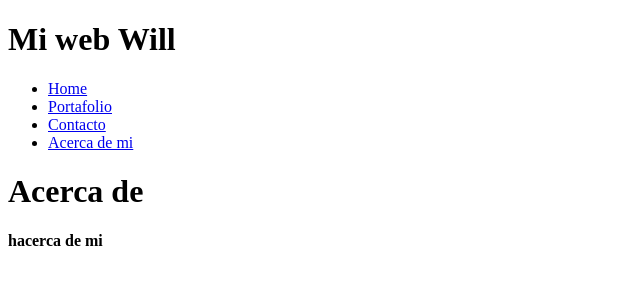
After one commit to williamqc/webpersonal, a Django app: page /about-me/ in a window 1280 px wide. The commit adds this page. Shown: the top 300 px of the page, without its empty margins (0-640 px from the left). Run offline with Django 4.2, Linux system fonts and the light colour scheme.

Commit message:
acerca de

```diff
--- /dev/null
+++ b/webpersonal/CORE/templates/core/about-me.html
@@ -0,0 +1,9 @@
+{% extends 'core/base.html' %}
+
+{% block  content %}
+
+<h1>Acerca de</h1>
+
+<b>hacerca de mi </b>
+
+{% endblock  %}
--- a/webpersonal/CORE/templates/core/base.html
+++ b/webpersonal/CORE/templates/core/base.html
@@ -12,6 +12,7 @@
         <li><a href={% url 'home' %}>Home</a></li>
         <li><a href={% url 'portfolio' %}>Portafolio</a></li>
         <li><a href={% url 'contact' %}>Contacto</a></li>
+        <li><a href={% url 'aboutme' %}>Acerca de mi</a></li>
 
     </ul>
     {% block content %}{% endblock  %}
--- a/webpersonal/CORE/views.py
+++ b/webpersonal/CORE/views.py
@@ -9,3 +9,6 @@ def portfolio(request):
 
 def contact(request):
     return render(request, "core/contact.html")
+
+def aboutme(request):
+    return render(request, "core/about-me.html")
--- a/webpersonal/webpersonal/urls.py
+++ b/webpersonal/webpersonal/urls.py
@@ -22,5 +22,6 @@ urlpatterns = [
     path('admin/', admin.site.urls),
     path('', views.home, name='home'),
     path('portfolio/', views.portfolio, name='portfolio'),
-    path('contact/', views.contact, name='contact')
+    path('contact/', views.contact, name='contact'),
+    path('about-me/', views.aboutme, name='aboutme'),
 ]
```
